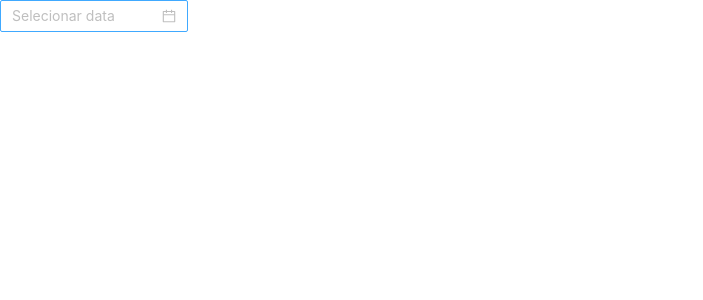
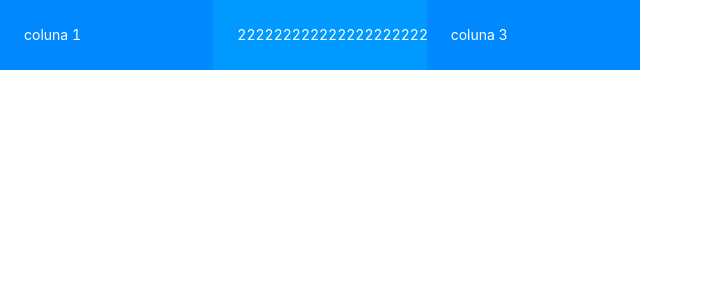
Before and after one commit to daviht7/antdesign, a React (Create React App) app: page / in a window 1280 px wide. Shown: the top 300 px of the page, without its empty margins (0-703 px from the left). Built offline with nearby package versions, Linux system fonts and the light colour scheme.

Commit message:
Introdução ao Grid (Row e Col)

```diff
--- a/src/App.tsx
+++ b/src/App.tsx
@@ -1,10 +1,20 @@
-import { DatePicker } from "antd";
-import locale from "antd/lib/date-picker/locale/pt_BR";
+import { Col, Row } from 'antd';
+import './index.css';
 
 function App() {
   return (
-    <div className="App">
-      <DatePicker locale={locale} />
+    <div>
+      <Row>
+        <Col span={4} className='Column'>
+          coluna 1
+        </Col>
+        <Col span={4} className='Column'>
+          22222222222222222222222222222222222222222222222222222222222222222222
+        </Col>
+        <Col span={4} className='Column'>
+          coluna 3
+        </Col>
+      </Row>
     </div>
   );
 }
--- /dev/null
+++ b/src/index.css
@@ -0,0 +1,9 @@
+.Column {
+  background-color: #09f;
+  color: #fff;
+  padding: 24px;
+}
+
+.Column:nth-child(odd) {
+  background-color: #08f;
+}
```
Also changed, not shown: 1 other file (tests, documents, lock files or other folders).
